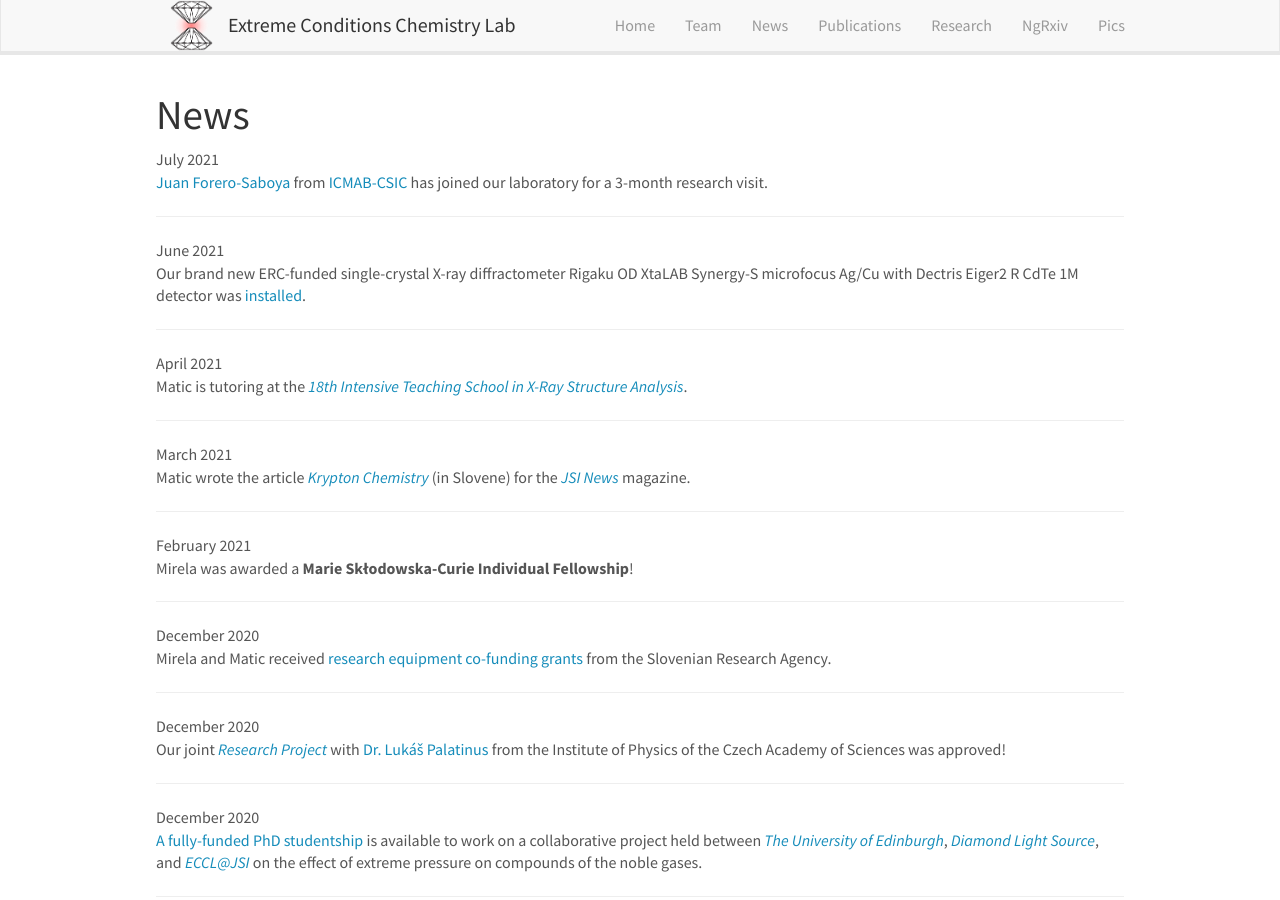
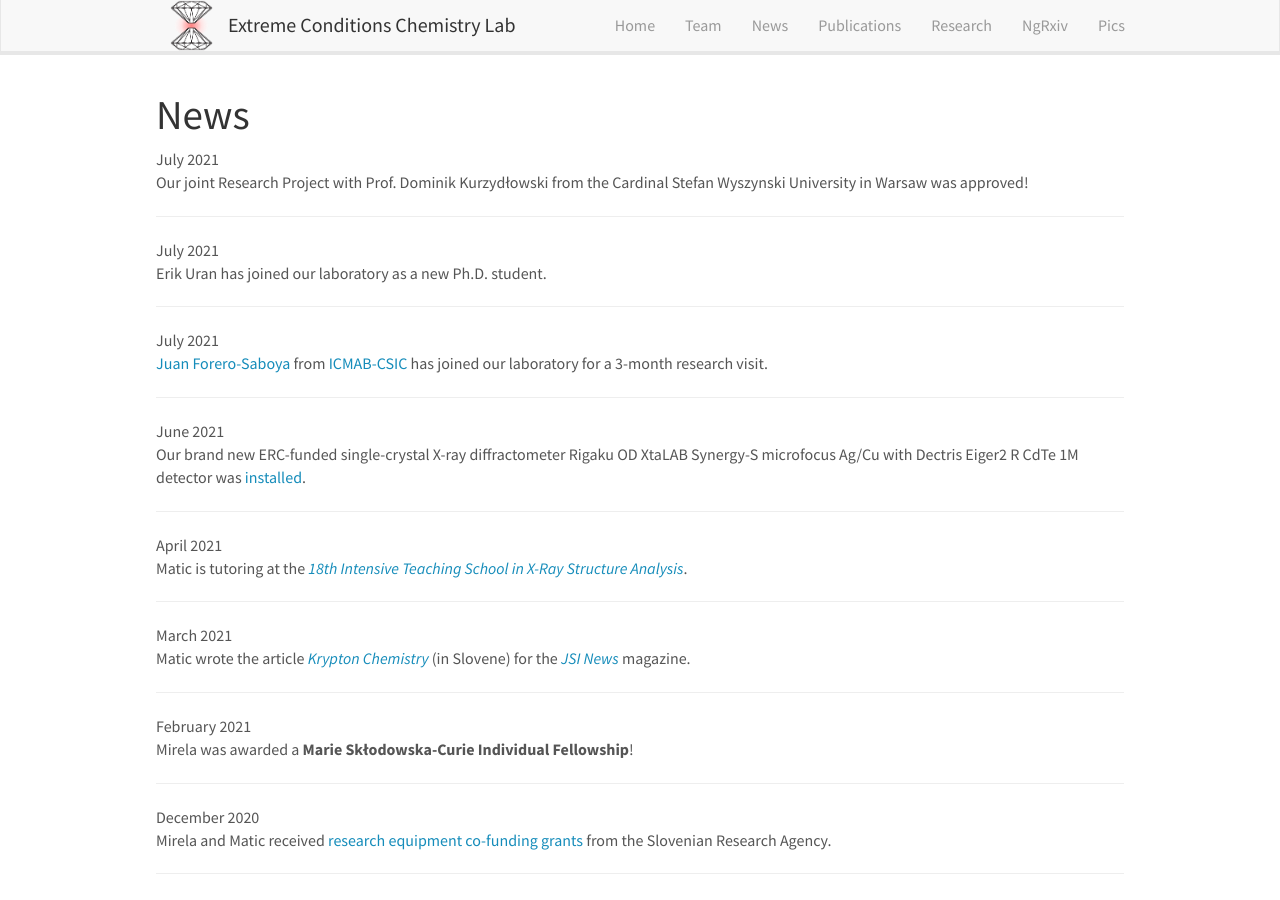
Before and after one commit to eccl-jsi/eccl-jsi.github.io, a Jekyll site: the page built from _pages/allnews.md, in a window 1280 px wide and 900 px high. Built offline with Jekyll 4.4.1, drawn with Linux system fonts in a browser that asks for light colours; nearby versions of some CDN libraries.

Commit message:
Update news.yml

```diff
--- a/_data/news.yml
+++ b/_data/news.yml
@@ -1,3 +1,9 @@
+- date: July 2021
+  headline: "Our joint Research Project with Prof. Dominik Kurzydłowski from the Cardinal Stefan Wyszynski University in Warsaw was approved!"
+
+- date: July 2021
+  headline: "Erik Uran has joined our laboratory as a new Ph.D. student."
+
 - date: July 2021
   headline: "<a href='https://scholar.google.si/citations?hl=en&user=HtWMfzgAAAAJ'>Juan Forero-Saboya</a> from <a href='https://icmab.es/research/research-units/ssc'>ICMAB-CSIC</a> has joined our laboratory for a 3-month research visit."
 
```
